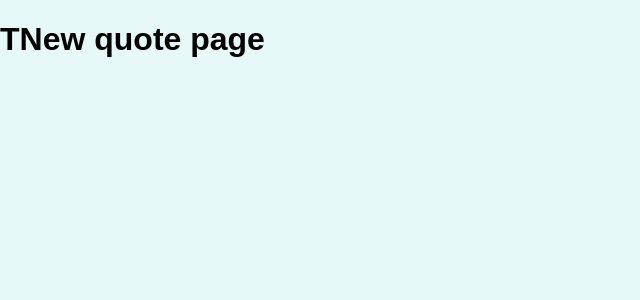
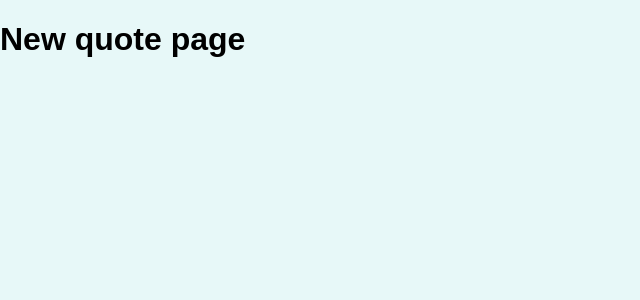
Before and after one commit to Gid-lamim/REACT-routing-practice-II, a JavaScript app: page /quotes/new-quote in a window 1280 px wide. Shown: the top 300 px of the page, without its empty margins (0-640 px from the left). Built offline with nearby package versions, Linux system fonts and the light colour scheme.

Commit message:
fix typos

```diff
--- a/src/App.js
+++ b/src/App.js
@@ -1,6 +1,6 @@
 import { Redirect, Route, Switch } from "react-router-dom";
 
-import Quotes from "./pages/quotes";
+import Quotes from "./pages/Quotes";
 import QuoteDetail from "./pages/QuoteDetail";
 import NewQuote from "./pages/NewQuote";
 
--- a/src/pages/NewQuote.js
+++ b/src/pages/NewQuote.js
@@ -1,5 +1,5 @@
 const NewQuote = () => {
-    return <h1>TNew quote page</h1>
+    return <h1>New quote page</h1>
 }
 
 export default NewQuote;
--- a/src/pages/QuoteDetail.js
+++ b/src/pages/QuoteDetail.js
@@ -1,5 +1,5 @@
 const QuoteDetail = () => {
-    return <h1>Quote detial here</h1>
+    return <h1>Quote detail here</h1>
 }
 
 export default QuoteDetail;
```
